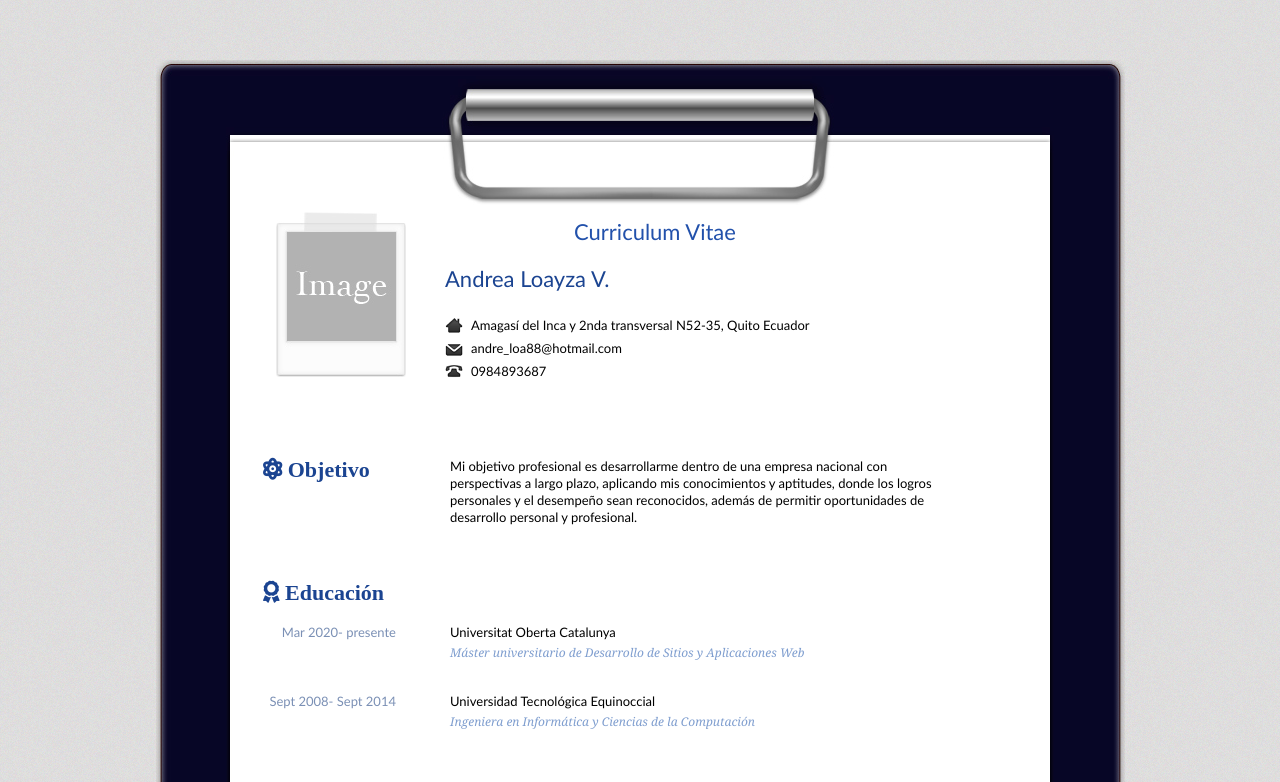
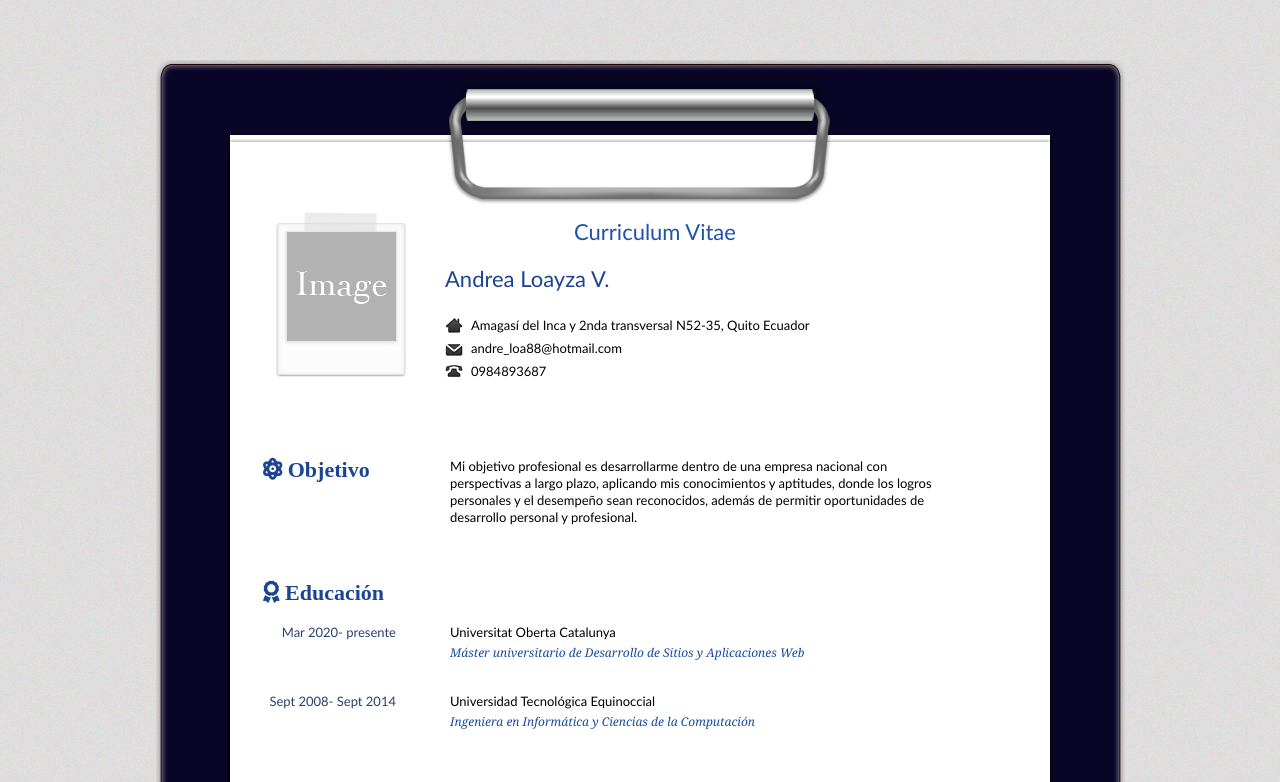
Before and after one commit to andy202003/PEC1HerramientsHTML, a website built with Parcel: page src/index.html in a window 1280 px wide. Shown: the top 782 px of the page. Built offline with nearby package versions, Linux system fonts and the light colour scheme.

Commit message:
Fourth commit

```diff
--- a/src/assets/styles/_variables.scss
+++ b/src/assets/styles/_variables.scss
@@ -5,15 +5,15 @@ $font-family-sans-serif: -apple-system, BlinkMacSystemFont, "Segoe UI", Roboto,
   "Segoe UI Symbol";
 $font-family-serif: "Trebuchet MS", "Arial", "Helvetica", "sans-serif";
 
-$em-label: #7f9ecf;
+$em-label: #1a4c9c;
 $with-list: 500px;
 $body-color: #e1e0db;
 $link-inicio: rgb(233, 159, 21);
 $self-name: #1b4491;
 $self-titulo: #2251ab;
 $entry-subtitulo: #1b4491;
-$entry-languajes: #597097;
-$entry-fechas: #7b90b5;
+$entry-languajes: #294370;
+$entry-fechas: #28416b;
 $body-size: 13px;
 $query-font: 20px;
 $query2-font: 18px;
```
